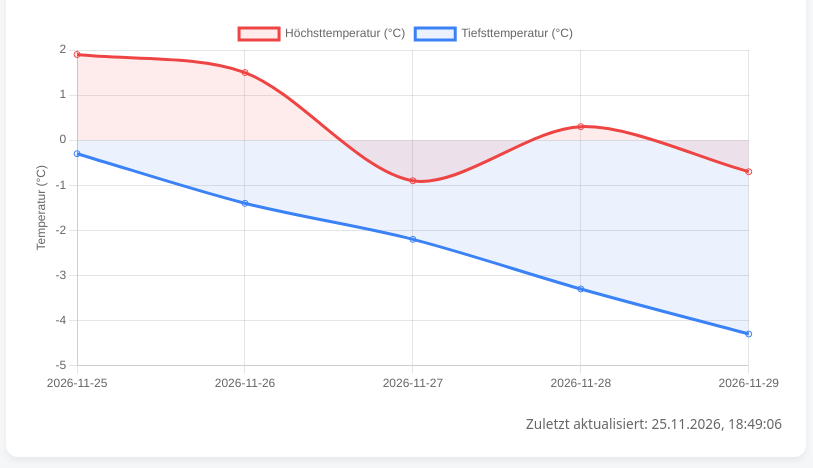
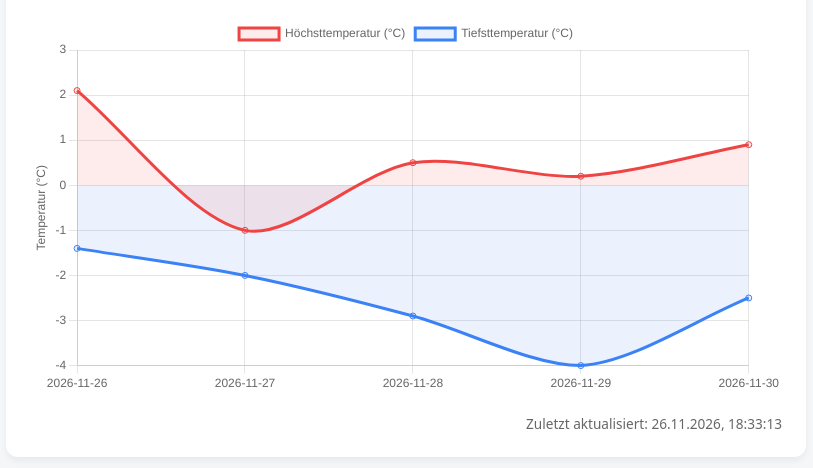
Before and after one commit to julianstaiger-cmd/GH_action_testing, a plain HTML site: page index.html in a window 1280 px wide. Shown: the part 110-578 px from the top of the page, without its empty margins (234-1047 px from the left). Drawn offline with nearby package versions, Linux system fonts and the light colour scheme.

Commit message:
deploy: ab9ad3fede95565fdd612660c6ba05b7726aece3

```diff
--- a/index.html
+++ b/index.html
@@ -16,7 +16,7 @@
   <div class="card">
     <h1>🌤️ 5-Tage Wettervorhersage Berlin</h1>
     <canvas id="weatherChart"></canvas>
-    <div class="footer">Zuletzt aktualisiert: 25.11.2026, 18:49:06</div>
+    <div class="footer">Zuletzt aktualisiert: 26.11.2026, 18:33:13</div>
   </div>
 
   <script>
@@ -24,11 +24,11 @@
     new Chart(ctx, {
       type: 'line',
       data: {
-        labels: ["2026-11-25","2026-11-26","2026-11-27","2026-11-28","2026-11-29"],
+        labels: ["2026-11-26","2026-11-27","2026-11-28","2026-11-29","2026-11-30"],
         datasets: [
           {
             label: 'Höchsttemperatur (°C)',
-            data: [1.9,1.5,-0.9,0.3,-0.7],
+            data: [2.1,-1,0.5,0.2,0.9],
             borderColor: '#ef4444',
             backgroundColor: 'rgba(239, 68, 68, 0.1)',
             fill: true,
@@ -36,7 +36,7 @@
           },
           {
             label: 'Tiefsttemperatur (°C)',
-            data: [-0.3,-1.4,-2.2,-3.3,-4.3],
+            data: [-1.4,-2,-2.9,-4,-2.5],
             borderColor: '#3b82f6',
             backgroundColor: 'rgba(59, 130, 246, 0.1)',
             fill: true,
```
